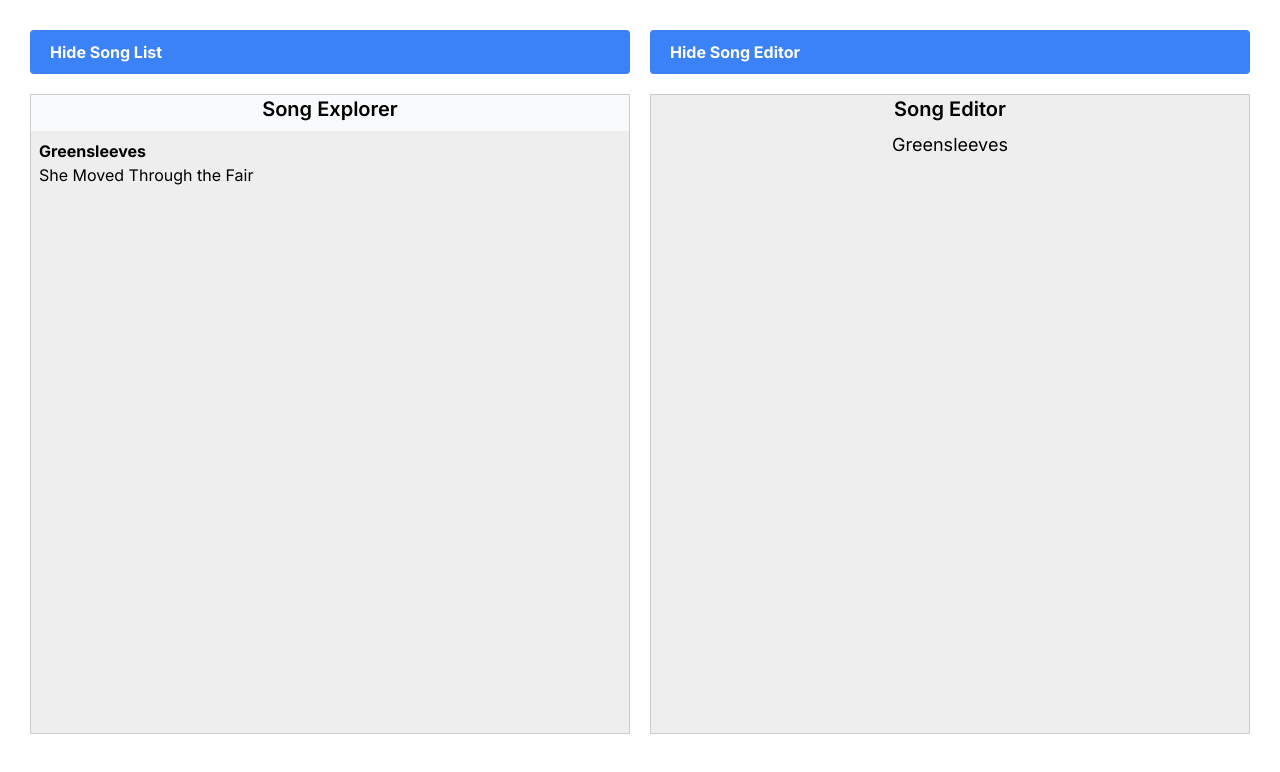
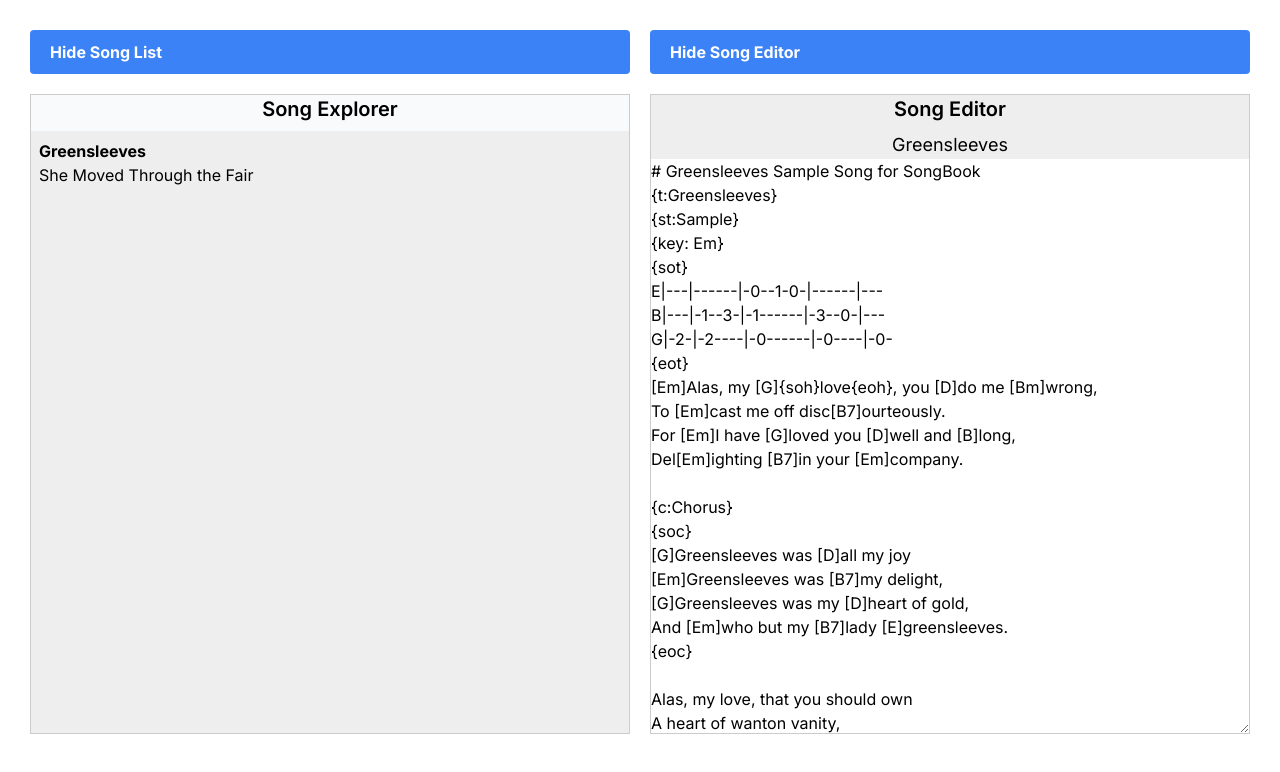
Before and after one commit to rocketbop/song-wallet, a Next.js app: page / in a window 1280 px wide. Shown: the top 772 px of the page. Built offline with nearby package versions, Linux system fonts and the light colour scheme.

Commit message:
Render song content in editor

```diff
--- a/app/globals.css
+++ b/app/globals.css
@@ -89,3 +89,7 @@ body {
 h2 {
   margin: 0;
 }
+
+textarea {
+  height: 100%;
+}
--- a/app/mockData.ts
+++ b/app/mockData.ts
@@ -1,12 +1,60 @@
+const greensleeves = `# Greensleeves Sample Song for SongBook
+{t:Greensleeves}
+{st:Sample}
+{key: Em}
+{sot}
+E|---|------|-0--1-0-|------|---
+B|---|-1--3-|-1------|-3--0-|---
+G|-2-|-2----|-0------|-0----|-0-
+{eot}
+[Em]Alas, my [G]{soh}love{eoh}, you [D]do me [Bm]wrong,
+To [Em]cast me off disc[B7]ourteously.
+For [Em]I have [G]loved you [D]well and [B]long,
+Del[Em]ighting [B7]in your [Em]company.
+
+{c:Chorus}
+{soc}
+[G]Greensleeves was [D]all my joy
+[Em]Greensleeves was [B7]my delight,
+[G]Greensleeves was my [D]heart of gold,
+And [Em]who but my [B7]lady [E]greensleeves.
+{eoc}
+
+Alas, my love, that you should own
+A heart of wanton vanity,
+So must I meditate alone
+Upon your insincerity.
+
+{c:Chorus}
+
+Your vows you've broken, like my heart,
+Oh, why did you so enrapture me?
+Now I remain in a world apart
+But my heart remains in captivity.
+
+{c:Chorus}
+# You can define special chords in a song
+{define: D 0 X 0 0 2 3 2}
+
+Many songs like this are available on the Internet.
+Just search for files with extension pro.
+
+See www.linkesoft.com/songbook for details.
+
+{tag: Sample}
+{time: 2:30}`
+
 const mockData = {
   songs: [
     {
       id: 1,
-      title: "Greensleeves"
+      title: 'Greensleeves',
+      text: greensleeves
     },
     {
       id: 2,
-      title: "She Moved Through the Fair"
+      title: 'She Moved Through the Fair',
+      text: ''
     },
   ]
 }
--- a/app/page.tsx
+++ b/app/page.tsx
@@ -9,7 +9,8 @@ export default function Home() {
   const [songVisible, setSongVisible] = useState(true);
   const [bothWindowsHidden, setBothWindowsHidden] = useState(true);
   const songs = mockData.songs;
-  const [selectedSong, setSelectedSongId] = useState(songs[0]);
+  const [selectedSong, setSelectedSong] = useState(songs[0]);
+  const [editorContent, setEditorContent] = useState(songs[0].text);
 
   const toggleSongList = () => {
     setSongListVisible(!songListVisible);
@@ -21,8 +22,9 @@ export default function Home() {
     setBothWindowsHidden(!songListVisible && !songVisible);
   };
 
-  const handleClickSongTitle = (songId) => {
-    setSelectedSongId(songId);
+  const handleClickSongTitle = (song) => {
+    setSelectedSong(song);
+    setEditorContent(song.text)
   };
 
   return (
@@ -51,9 +53,13 @@ export default function Home() {
       <div className="window" id="song-editor">
         <h2>Song Editor</h2>
         <h3>{selectedSong.title}</h3>
+        <textarea
+          value={editorContent}
+          onChange={e => setEditorContent(e.target.value)}>
+        </textarea>
       </div>
     )}
-      </div>
+    </div>
     </div>
   );
 }
```
